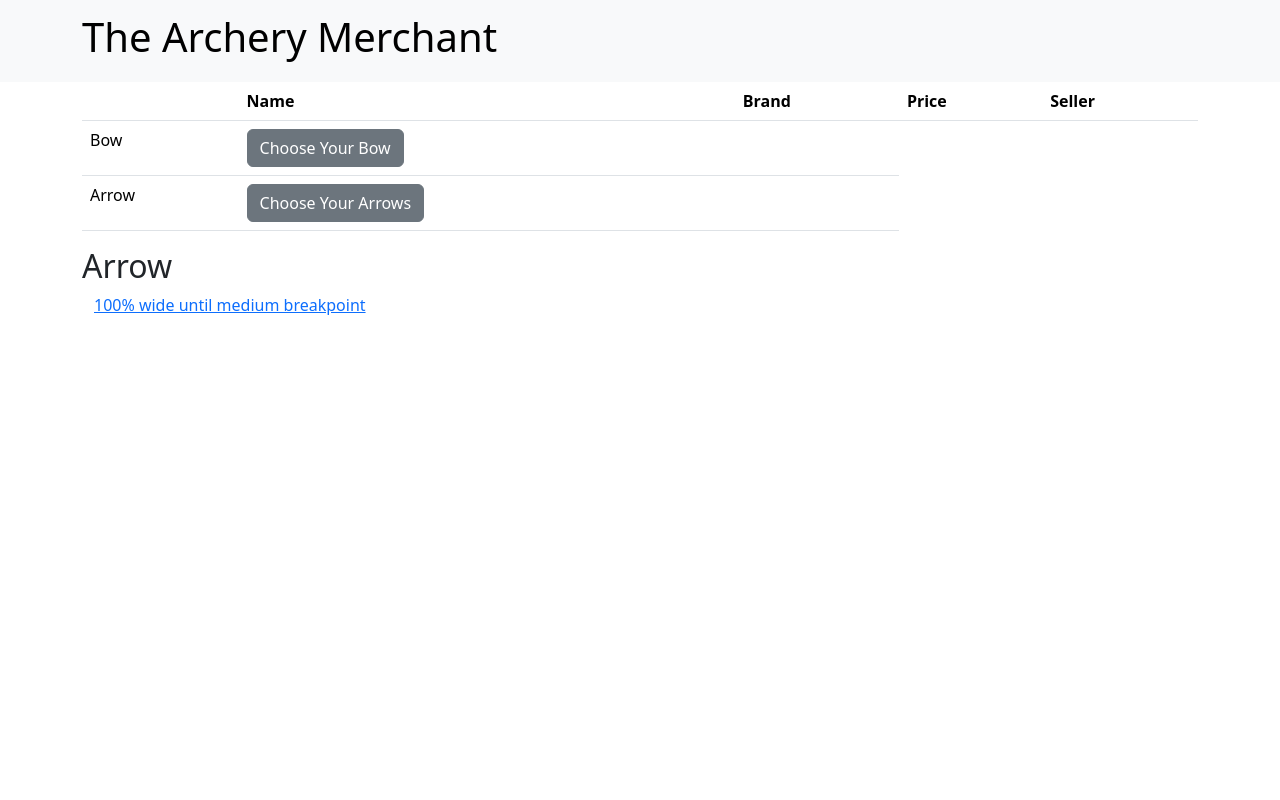
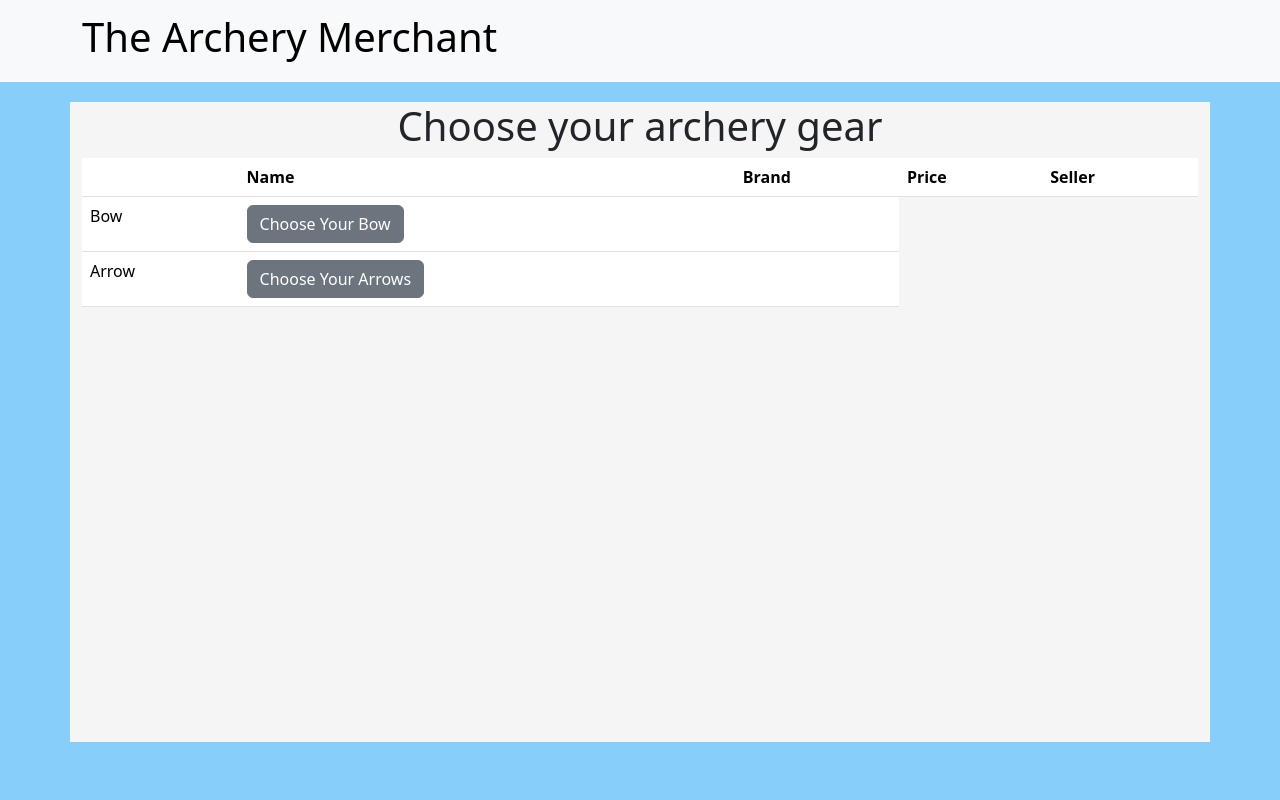
Before and after one commit to TouKoua/TheArcheryMerchant, a Django app: page / in a window 1280 px wide. Run offline with Django 4.2, Linux system fonts and the light colour scheme; some libraries are stand-ins or nearby versions.

Commit message:
edited homepage

```diff
--- a/TheArcheryMerchant/templates/home.html
+++ b/TheArcheryMerchant/templates/home.html
@@ -5,7 +5,8 @@
 {% endblock %}
 
 {% block app_block %}
-<div class="container">
+<div class="home container">
+  <h1>Choose your archery gear</h1>
   <table class="table">
     <thead>
       <th></th>
@@ -38,13 +39,5 @@
     </tr>
   </table>
 </div>
-<div class="container">
-  <h2>Arrow</h2>
-  <a href="{% url 'Selection' itemname='Arrow' %}">
-    <div class="container-md">
-      100% wide until medium breakpoint
-    </div>
-  </a>
-</div>
 
 {% endblock %}
--- a/static/home.css
+++ b/static/home.css
@@ -0,0 +1,13 @@
+body{
+    background-color: lightskyblue;
+}
+
+.home{
+    background-color: whitesmoke;
+    margin-top: 20px;
+    height: 80%;
+}
+
+h1{
+    text-align: center;
+}
```
